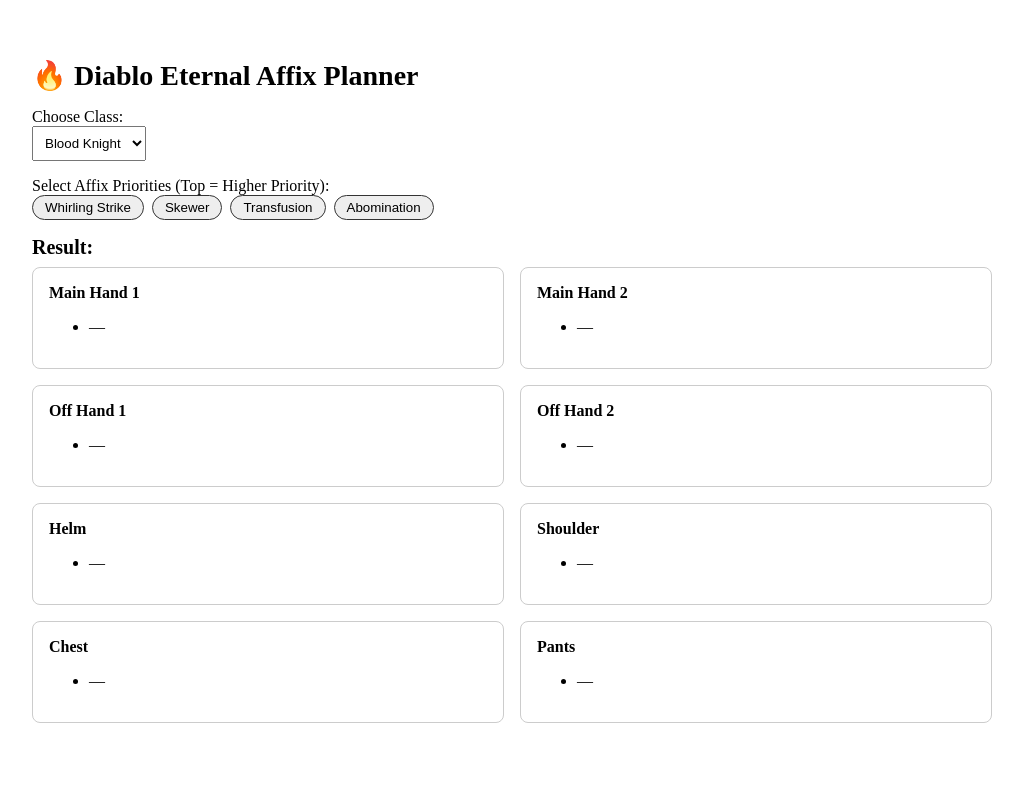
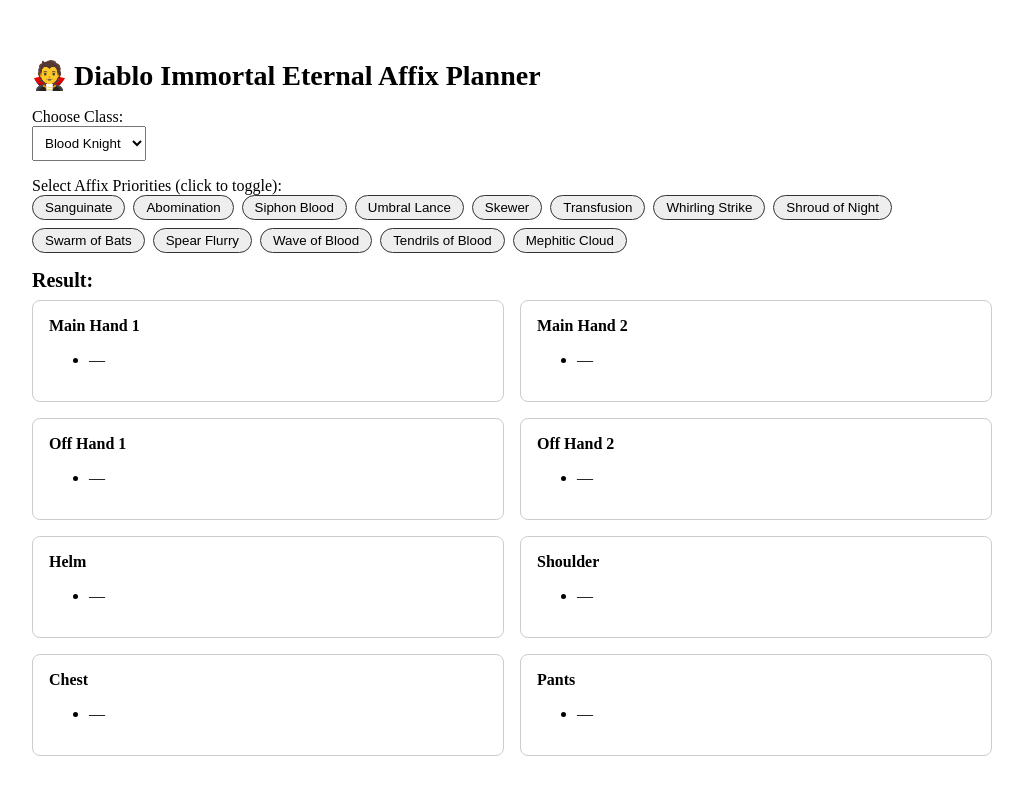
Before and after one commit to liao-junhao/dieternalaffix, a Next.js app: page / in a window 1280 px wide. Shown: the top 794 px of the page, without its empty margins (128-1151 px from the left). Built offline with nearby package versions, Linux system fonts and the light colour scheme.

Commit message:
Add files via upload

```diff
--- a/package.json
+++ b/package.json
@@ -1,5 +1,5 @@
 {
-  "name": "eternal-affix-planner-js",
+  "name": "eternal-affix-minimal",
   "version": "1.0.0",
   "scripts": {
     "dev": "next dev",
--- a/pages/index.js
+++ b/pages/index.js
@@ -2,22 +2,26 @@
 
 const data = {
   "Blood Knight": {
+    "Sanguinate": ["Main Hand", "Chest", "Pants"],
+    "Abomination": ["Main Hand", "Shoulder", "Pants"],
+    "Siphon Blood": ["Main Hand", "Helm", "Shoulder"],
+    "Umbral Lance": ["Main Hand", "Helm", "Chest"],
+    "Skewer": ["Off Hand", "Helm", "Shoulder"],
+    "Transfusion": ["Off Hand", "Chest", "Pants"],
     "Whirling Strike": ["Off Hand", "Helm", "Chest"],
-    "Skewer": ["Off Hand", "Helm", "Shoulder", "Pants"],
-    "Transfusion": ["Off Hand", "Chest", "Pants"],
-    "Abomination": ["Main Hand", "Shoulder", "Pants"]
+    "Shroud of Night": ["Off Hand", "Shoulder", "Pants"],
+    "Swarm of Bats": ["Off Hand", "Chest", "Pants"],
+    "Spear Flurry": ["Chest", "Pants", "Main Hand"],
+    "Wave of Blood": ["Helm", "Chest", "Main Hand"],
+    "Tendrils of Blood": ["Main Hand", "Shoulder", "Pants"],
+    "Mephitic Cloud": ["Helm", "Shoulder", "Off Hand"]
   }
 };
 
 const slots = [
-  "Main Hand 1",
-  "Main Hand 2",
-  "Off Hand 1",
-  "Off Hand 2",
-  "Helm",
-  "Shoulder",
-  "Chest",
-  "Pants"
+  "Main Hand 1", "Main Hand 2",
+  "Off Hand 1", "Off Hand 2",
+  "Helm", "Shoulder", "Chest", "Pants"
 ];
 
 export default function Home() {
@@ -26,42 +30,49 @@
   const affixOptions = Object.keys(data[selectedClass]);
 
   const handlePriorityChange = (affix) => {
-    setPriorities((prev) =>
-      prev.includes(affix)
-        ? prev.filter((a) => a !== affix)
-        : [...prev, affix]
-    );
+    setPriorities(prev => {
+      const updated = prev.includes(affix)
+        ? prev.filter(a => a !== affix)
+        : [...prev, affix];
+      return updated;
+    });
   };
 
   const computeAssignments = () => {
+    const usedSlots = {};
     const affixMap = {};
-    const usedSlots = {};
+    const affixCount = {};
+
     slots.forEach(slot => usedSlots[slot] = []);
 
-    priorities.forEach((affix) => {
+    priorities.forEach((affix, idx) => {
       let assigned = 0;
-      data[selectedClass][affix].forEach((slot) => {
-        if (assigned >= 4) return;
-        slots.filter(s => s.startsWith(slot)).forEach((realSlot) => {
-          if (assigned >= 4) return;
-          if (usedSlots[realSlot].length < 2) {
-            usedSlots[realSlot].push(affix);
+      const validSlots = data[selectedClass][affix];
+      for (let baseSlot of validSlots) {
+        for (let slot of slots.filter(s => s.startsWith(baseSlot))) {
+          if (assigned >= 4) break;
+          if (usedSlots[slot].length < 2) {
+            usedSlots[slot].push(affix);
             affixMap[affix] = affixMap[affix] || [];
-            affixMap[affix].push(realSlot);
+            affixMap[affix].push(slot);
             assigned++;
+            break;
           }
-        });
-      });
+        }
+      }
+      affixCount[affix] = assigned;
     });
 
-    return usedSlots;
+    return { usedSlots, affixCount };
   };
 
-  const assignments = computeAssignments();
+  const { usedSlots, affixCount } = computeAssignments();
 
   return (
     <div style={{ padding: "2rem", maxWidth: "960px", margin: "0 auto" }}>
-      <h1 style={{ fontSize: "1.75rem", fontWeight: "bold", marginBottom: "1rem" }}>🔥 Diablo Eternal Affix Planner</h1>
+      <h1 style={{ fontSize: "1.75rem", fontWeight: "bold", marginBottom: "1rem" }}>
+        🧛 Diablo Immortal Eternal Affix Planner
+      </h1>
 
       <label>Choose Class:</label>
       <select
@@ -72,14 +83,16 @@
         }}
         style={{ marginBottom: "1rem", display: "block", padding: "0.5rem" }}
       >
-        {Object.keys(data).map((cls) => (
+        {Object.keys(data).map(cls => (
           <option key={cls} value={cls}>{cls}</option>
         ))}
       </select>
 
-      <label>Select Affix Priorities (Top = Higher Priority):</label>
+      <label>Select Affix Priorities (click to toggle):</label>
       <div style={{ display: "flex", gap: "0.5rem", flexWrap: "wrap", marginBottom: "1rem" }}>
-        {affixOptions.map((affix) => (
+        {affixOptions.map((affix, idx) => {
+          const order = priorities.indexOf(affix);
+          return (
             <button
               key={affix}
               onClick={() => handlePriorityChange(affix)}
@@ -87,27 +100,26 @@
                 padding: "0.25rem 0.75rem",
                 borderRadius: "9999px",
                 border: "1px solid #333",
-              backgroundColor: priorities.includes(affix) ? "#000" : "#eee",
-              color: priorities.includes(affix) ? "#fff" : "#000",
+                backgroundColor: order >= 0 ? "#000" : "#eee",
+                color: order >= 0 ? "#fff" : "#000",
                 cursor: "pointer"
               }}
             >
-            {affix}
+              {order >= 0 ? `#${order + 1} ` : ""}{affix}{order >= 0 && affixCount[affix] !== undefined ? ` (${affixCount[affix]}/4)` : ""}
             </button>
-        ))}
+          );
+        })}
       </div>
 
       <h2 style={{ fontSize: "1.25rem", fontWeight: "bold", marginBottom: "0.5rem" }}>Result:</h2>
       <div style={{ display: "grid", gridTemplateColumns: "1fr 1fr", gap: "1rem" }}>
-        {slots.map((slot) => (
+        {slots.map(slot => (
           <div key={slot} style={{ border: "1px solid #ccc", padding: "1rem", borderRadius: "0.5rem" }}>
             <strong>{slot}</strong>
             <ul>
-              {assignments[slot].length > 0 ? (
-                assignments[slot].map((affix) => <li key={affix}>{affix}</li>)
-              ) : (
-                <li>—</li>
-              )}
+              {usedSlots[slot].length > 0
+                ? usedSlots[slot].map((affix, idx) => <li key={idx}>{affix}</li>)
+                : <li>—</li>}
             </ul>
           </div>
         ))}
```
Lines whose indentation alone changed are shown as unchanged.
